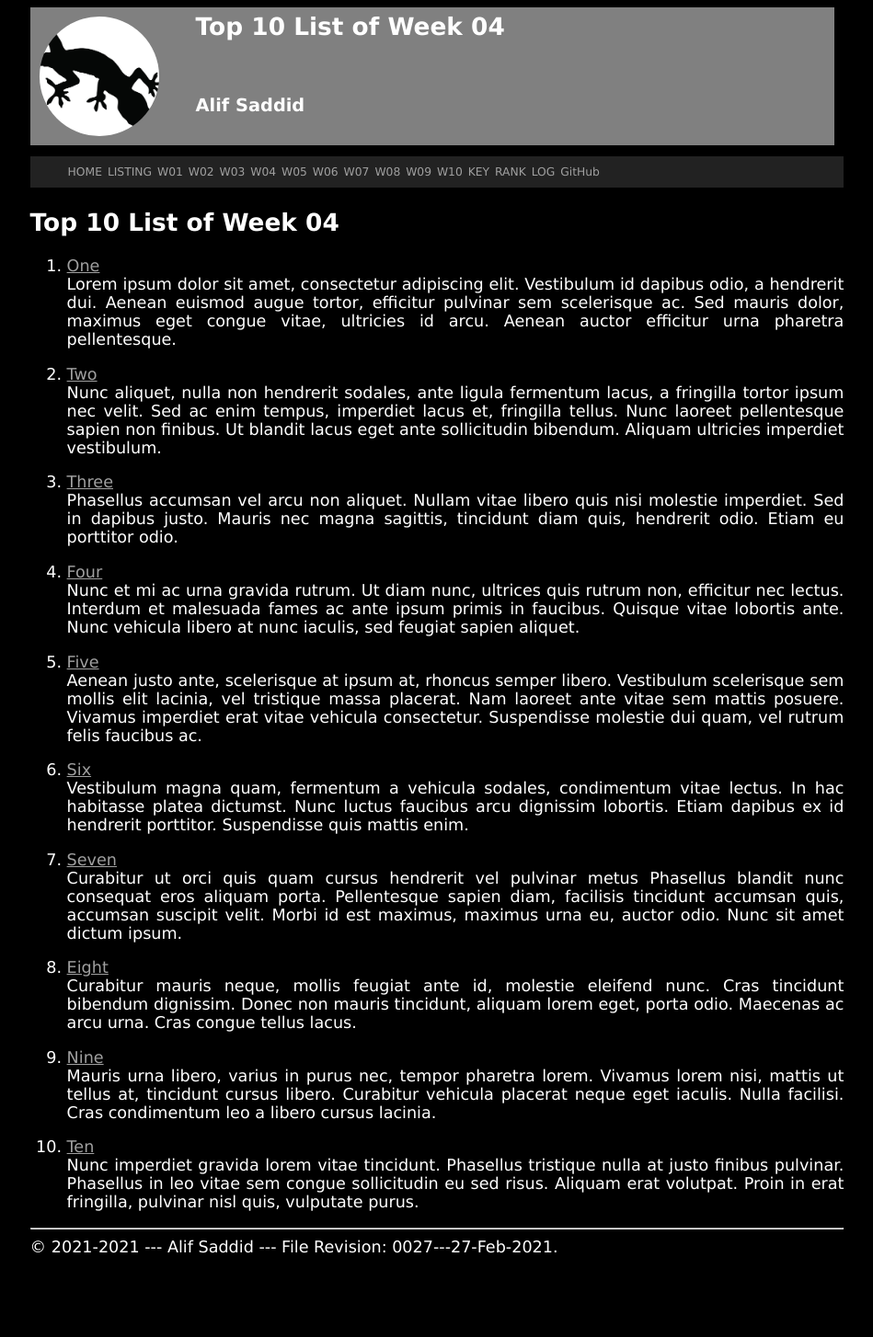
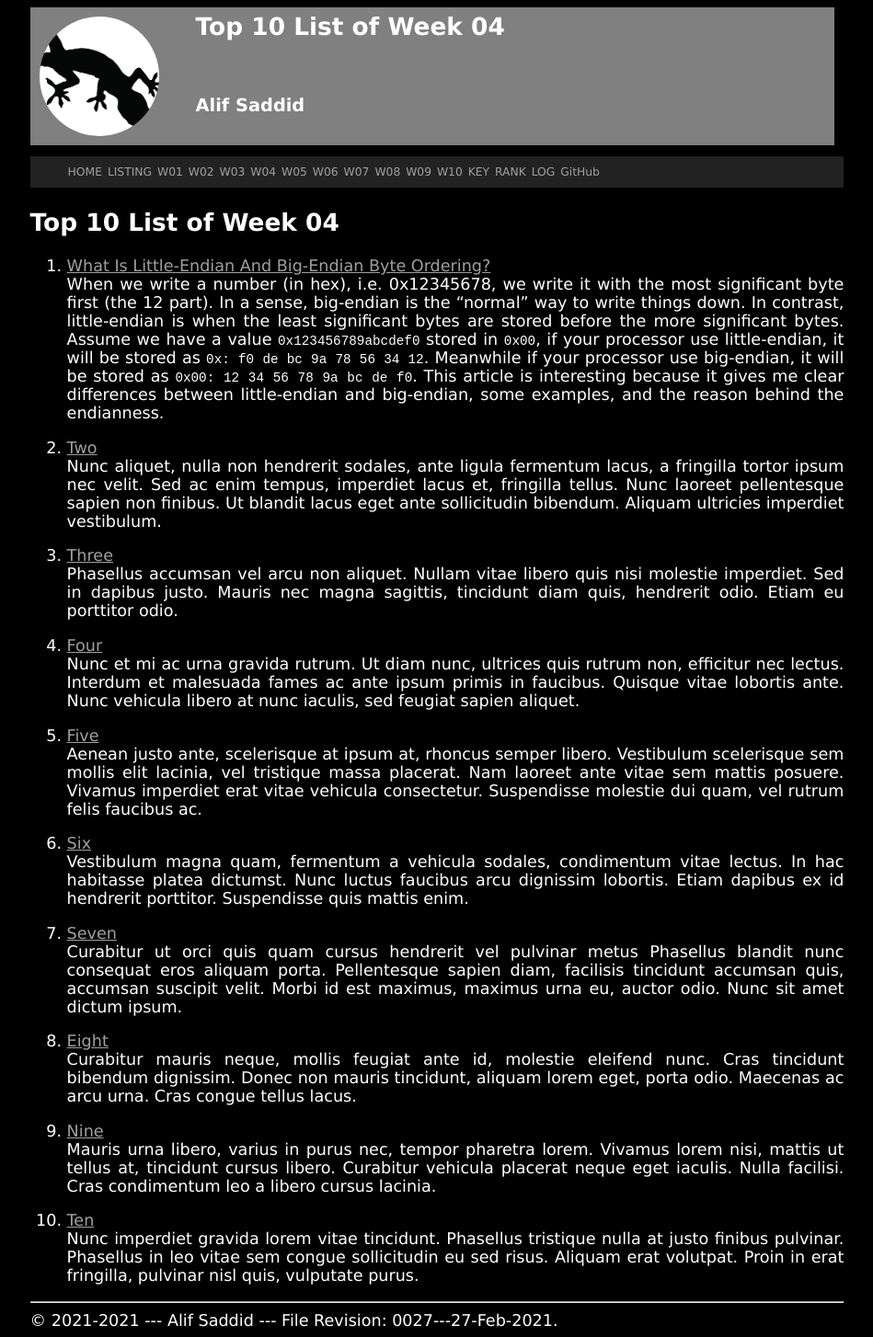
Before and after one commit to alifsaddid/os211, a Jekyll site: the page built from w04.md, in a window 1280 px wide. Shown: the whole page at 92% size, without its empty margins (165-1114 px from the left). Built offline with Jekyll 4.4.1, drawn with Linux system fonts in a browser that asks for light colours; our own code applies the rules of GitHub Pages for plain Markdown files; before the commit the page ends 1374 px from its top, so only the background shows below that.

Commit message:
OS211 alifsaddid

```diff
--- a/w04.md
+++ b/w04.md
@@ -5,12 +5,8 @@ permalink: /W04/
 
 # Top 10 List of Week 04
 
-1. [One](https://en.wikipedia.org/wiki/1)<br>
-Lorem ipsum dolor sit amet, consectetur adipiscing elit.
-Vestibulum id dapibus odio, a hendrerit dui.
-Aenean euismod augue tortor, efficitur pulvinar sem scelerisque ac.
-Sed mauris dolor, maximus eget congue vitae, ultricies id arcu.
-Aenean auctor efficitur urna pharetra pellentesque.
+1. [What Is Little-Endian And Big-Endian Byte Ordering?](https://www.section.io/engineering-education/what-is-little-endian-and-big-endian/)<br>
+When we write a number (in hex), i.e. 0x12345678, we write it with the most significant byte first (the 12 part). In a sense, big-endian is the “normal” way to write things down. In contrast, little-endian is when the least significant bytes are stored before the more significant bytes. Assume we have a value `0x123456789abcdef0` stored in `0x00`, if your processor use little-endian, it will be stored as `0x: f0 de bc 9a 78 56 34 12`. Meanwhile if your processor use big-endian, it will be stored as `0x00: 12 34 56 78 9a bc de f0`. This article is interesting because it gives me clear differences between little-endian and big-endian, some examples, and the reason behind the endianness.
 
 2. [Two](https://en.wikipedia.org/wiki/2)<br>
 Nunc aliquet, nulla non hendrerit sodales, ante ligula fermentum lacus, a fringilla tortor ipsum nec velit.
```
Also changed, not shown: 4 other files.
